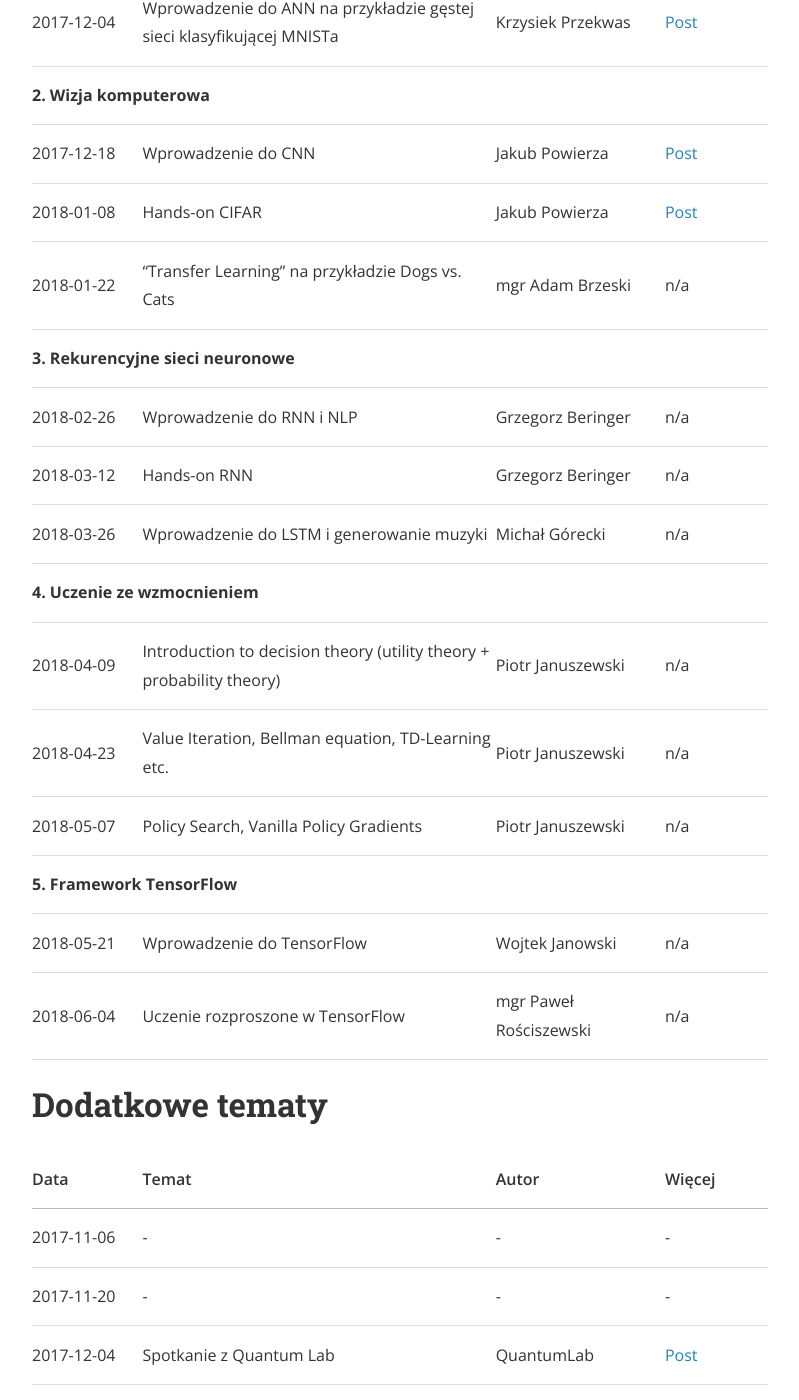
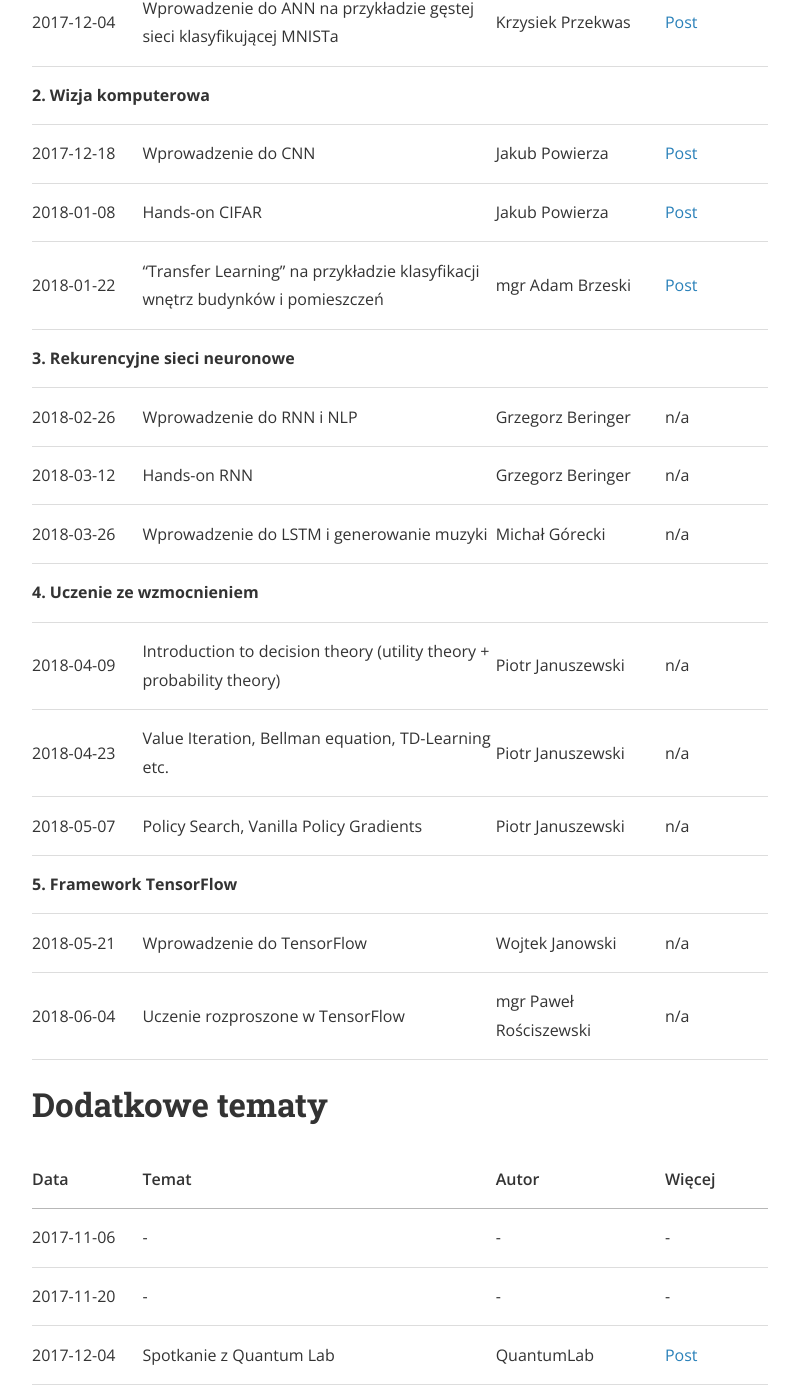
Before and after one commit to jpowie01/GradientPG, a Jekyll site: the page built from spotkania.md, in a window 1280 px wide and 1400 px high, scrolled down 766 px. Shown: the whole window, without its empty margins (240-1039 px from the left). Built offline with Jekyll 4.4.1, drawn with Linux system fonts in a browser that asks for light colours; nearby versions of some CDN libraries; some of the changed text lies outside the part shown.

Commit message:
Poprawka tematu o Transfer Learningu oraz dodanie linka do postu

```diff
--- a/spotkania.md
+++ b/spotkania.md
@@ -30,7 +30,7 @@ odpowiednie pasmo :)
     <tr><td colspan="4"><strong>2. Wizja komputerowa</strong></td></tr>
     <tr><td>2017-12-18</td><td>Wprowadzenie do CNN</td><td>Jakub Powierza</td><td><a href="/spotkania/2017/12/13/spotkanie.html">Post</a></td></tr>
     <tr><td>2018-01-08</td><td>Hands-on CIFAR</td><td>Jakub Powierza</td><td><a href="/spotkania/2018/01/06/spotkanie.html">Post</a></td></tr>
-    <tr><td>2018-01-22</td><td>“Transfer Learning” na przykładzie Dogs vs. Cats</td><td>mgr Adam Brzeski</td><td>n/a</td></tr>
+    <tr><td>2018-01-22</td><td>“Transfer Learning” na przykładzie klasyfikacji wnętrz budynków i pomieszczeń</td><td>mgr Adam Brzeski</td><td><a href="/spotkania/2018/01/22/spotkanie.html">Post</a></td></tr>
 
     <tr><td colspan="4"><strong>3. Rekurencyjne sieci neuronowe</strong></td></tr>
     <tr><td>2018-02-26</td><td>Wprowadzenie do RNN i NLP</td><td>Grzegorz Beringer</td><td>n/a</td></tr>
@@ -62,7 +62,7 @@ odpowiednie pasmo :)
     <tr><td>2017-12-04</td><td>Spotkanie z Quantum Lab</td><td>QuantumLab</td><td><a href="/spotkania/2017/11/29/spotkanie-specjalne-quantumlab.html">Post</a></td></tr>
     <tr><td>2017-12-18</td><td>Spotkanie z VoiceLab</td><td>VoiceLab</td><td><a href="/spotkania/2017/12/13/spotkanie.html">Post</a></td></tr>
     <tr><td>2018-01-08</td><td>Prezentacja aktywnych projektów</td><td>-</td><td>n/a</td></tr>
-    <tr><td>2018-01-22</td><td>Wolny slot</td><td>Wolny slot</td><td>n/a</td></tr>
+    <tr><td>2018-01-22</td><td>Doświadczenia z ImagineHack oraz ImagineCup</td><td>Krzysiek Przekwas</td><td><a href="/spotkania/2018/01/22/spotkanie.html">Post</a></td></tr>
     <tr><td>2018-02-26</td><td>Wolny slot</td><td>Wolny slot</td><td>n/a</td></tr>
     <tr><td>2018-03-12</td><td>Wolny slot</td><td>Wolny slot</td><td>n/a</td></tr>
     <tr><td>2018-03-26</td><td>Wolny slot</td><td>Wolny slot</td><td>n/a</td></tr>
```
